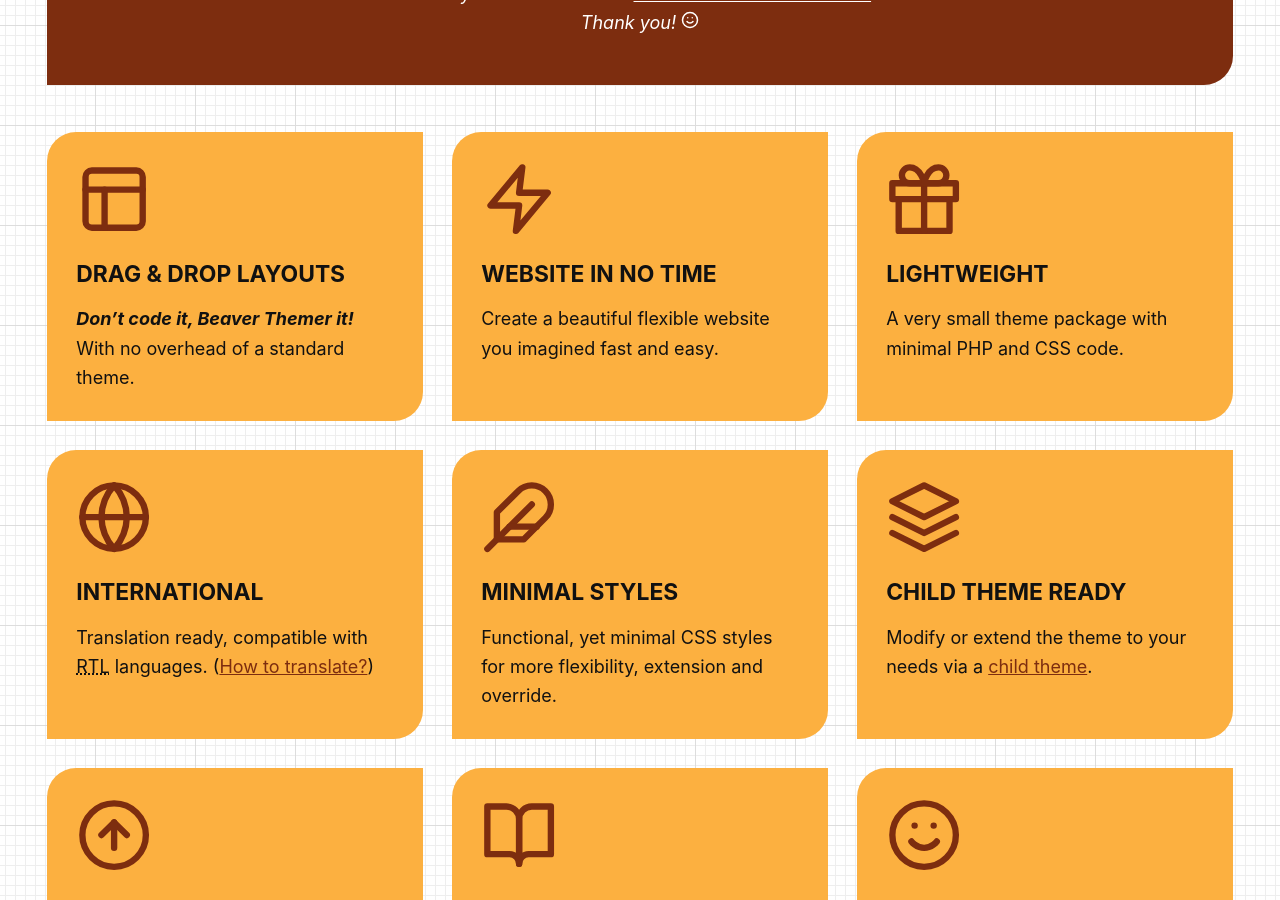
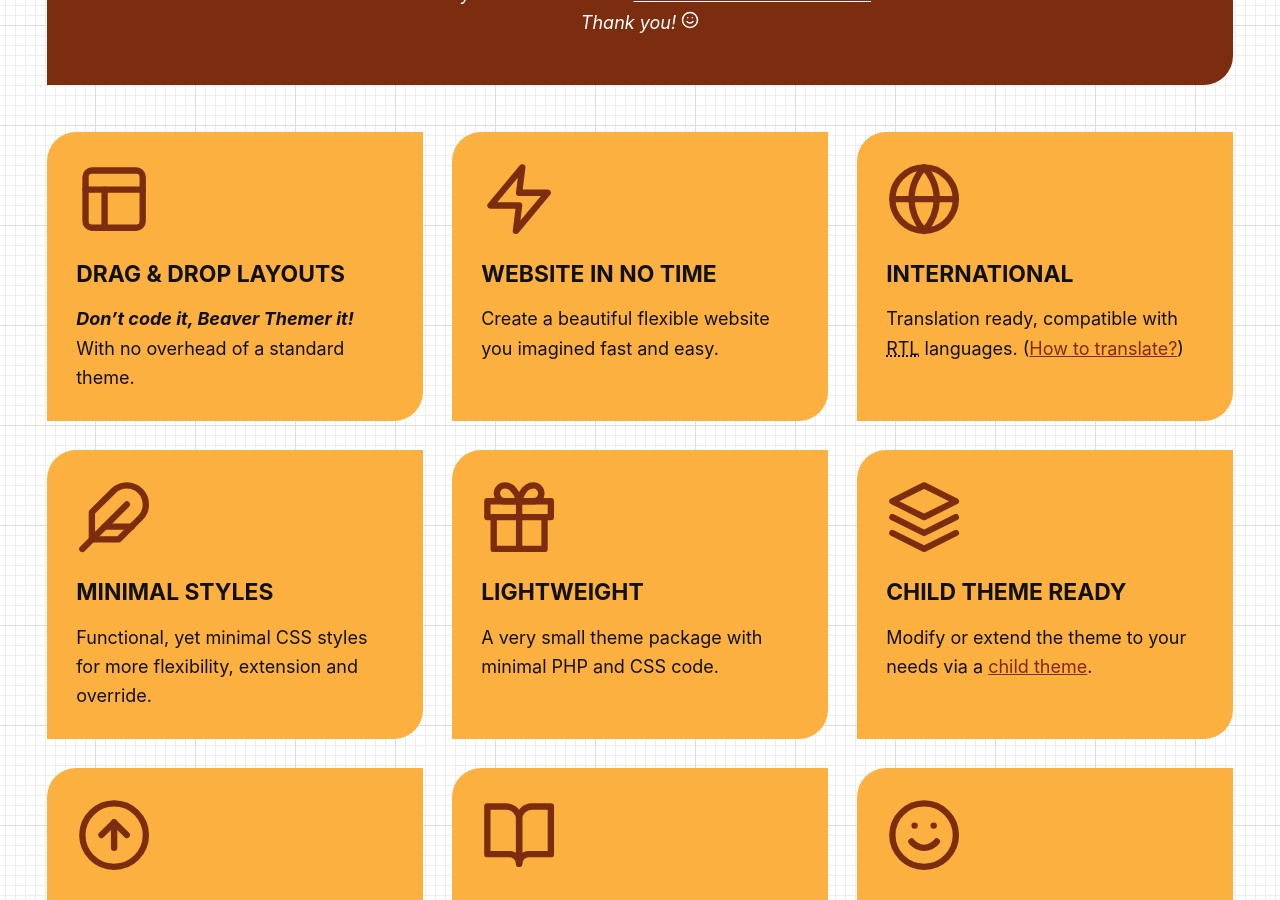
Before and after one commit to webmandesign/playground-for-beaver-themer, a Jekyll site: the page built from index.md, in a window 1280 px wide and 900 px high, scrolled down 1091 px. Built offline with Jekyll 4.4.1, drawn with Linux system fonts in a browser that asks for light colours.

Commit message:
Update feature order

```diff
--- a/_data/features.yml
+++ b/_data/features.yml
@@ -6,10 +6,6 @@
   content: Create a beautiful flexible website you imagined fast and easy.
   icon: zap
 
-- title: Lightweight
-  content: A very small theme package with minimal PHP and CSS code.
-  icon: gift
-
 - title: International
   content: Translation ready, compatible with <abbr title="Right to left">RTL</abbr> languages. ([How to translate?](https://support.webmandesign.eu/localization/?utm_source=pfbt-github))
   icon: globe
@@ -17,6 +13,10 @@
 - title: Minimal styles
   content: Functional, yet minimal CSS styles for more flexibility, extension and override.
   icon: feather
+
+- title: Lightweight
+  content: A very small theme package with minimal PHP and CSS code.
+  icon: gift
 
 - title: Child theme ready
   content: Modify or extend the theme to your needs via a [child theme](https://github.com/webmandesign/child-theme).
```
